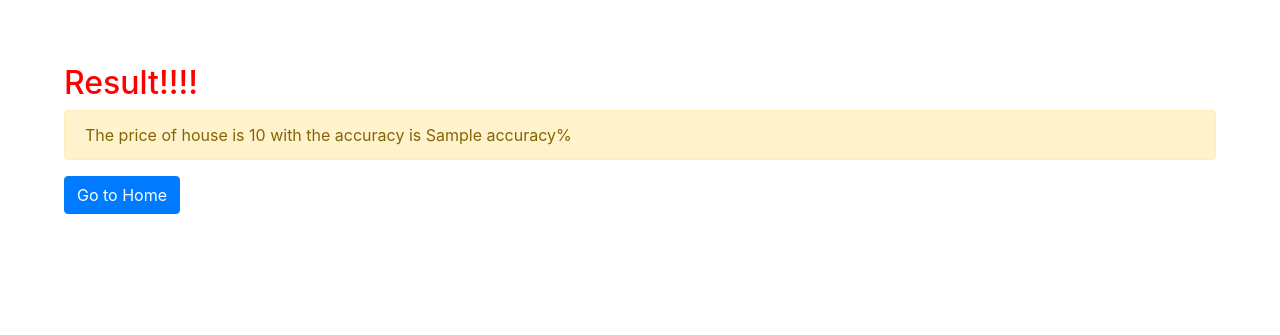
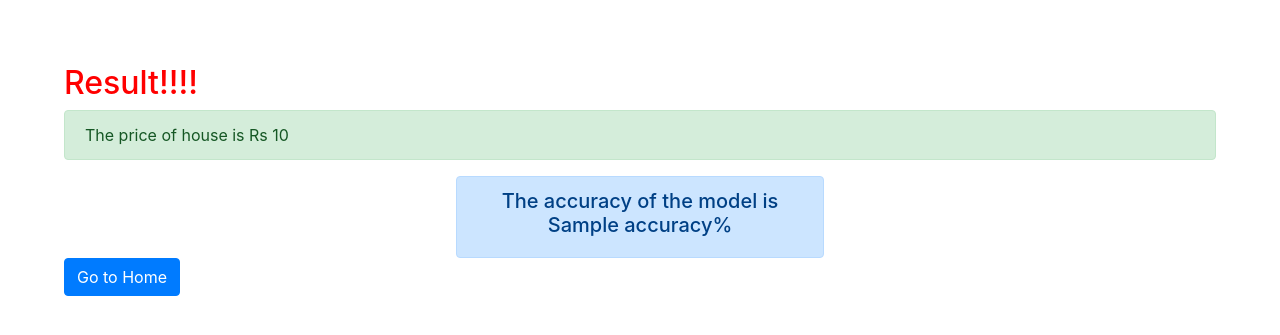
Before and after one commit to dnguptaa/House-Price-Prediction, a Django app: template main/house_project/templates/result.html in a window 1280 px wide. Shown: the top 335 px of the page. Run offline with Django 3.2, Linux system fonts and the light colour scheme; the template is opened without the code that fills it: most values are stand-ins (such as "Sample title", 1, 10 or a date in 2020); some libraries are stand-ins or nearby versions.

Commit message:
modifcation in result template

```diff
--- a/main/house_project/templates/result.html
+++ b/main/house_project/templates/result.html
@@ -5,15 +5,12 @@
 
 <div style="margin: 5%">
     <h2 style="color:red">Result!!!!</h2>
-    {% if accuracy >= 0.8 %}
     <div class="alert alert-success">
-        The price of house is {{ price }} with the accuracy is {{ accuracy }}%
+        The price of house is Rs {{ price }}
     </div>
-    {% else %}
-    <div class="alert alert-warning">
-        The price of house is {{ price }} with the accuracy is {{ accuracy }}%
+    <div class="alert alert-primary" role="alert" style="text-align: center; margin: 0 34%;">
+        <h5>The accuracy of the model is {{ accuracy }}% </h5>
     </div>
-    {% endif %}
     <a class="btn btn-primary" href="/" role="button">Go to Home</a>
 </div>
 {% endblock %}
```
